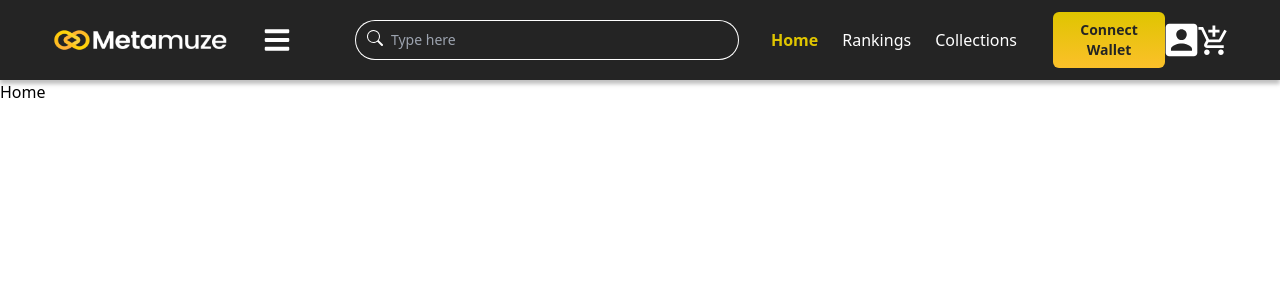
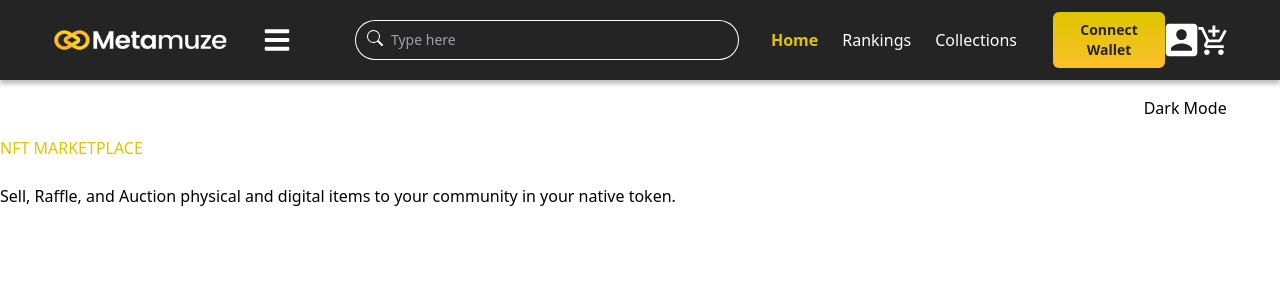
Before and after one commit to mqtech25/NFT_Marketplace, a React (Create React App) app: page / in a window 1280 px wide. Shown: the top 300 px of the page. Built offline with nearby package versions, Linux system fonts and the light colour scheme.

Commit message:
created button component

```diff
--- /dev/null
+++ b/src/component/button.tsx
@@ -0,0 +1,22 @@
+interface buttonInterface {
+  content: string;
+  theme: string;
+  type: string;
+}
+export default function Button(prop: buttonInterface) {
+  return (
+    <button
+      className={`${
+        prop.type == "outline"
+          ? prop.theme
+            ? `border border-${prop.theme} text-${prop.theme} hover:text-secondary-color hover:`
+            : ""
+          : prop.theme
+          ? `bg-${prop.theme}`
+          : "bg-primary-color text-secondary-color"
+      } hover:bg-primary-hoverLinearColor transition rounded-md px-2 2xl:px-3  py-2  font-[600] hidden xl:block text-sm 2xl:text-md`}
+    >
+      {prop.content}
+    </button>
+  );
+}
--- a/src/pages/home.tsx
+++ b/src/pages/home.tsx
@@ -1,7 +1,26 @@
 const Home = () => {
   return (
     <>
-      <h1>Home</h1>
+      <section className="hero__section">
+        {/* switch theme */}
+        <div className="w-11/12 mx-auto switch__theme">
+          <div className="switch__input text-right my-4">Dark Mode</div>
+        </div>
+        {/* hero_section_details */}
+        <div className="hero__section-details">
+          <div className="hero__section_description">
+            <h3 className="text-primary-color">NFT MARKETPLACE</h3>
+            <h2 className="text-primary-white">Give Your NFT Tokens Utility</h2>
+            <p>
+              Sell, Raffle, and Auction physical and digital items to your
+              community in your native token.
+            </p>
+            <div className="btn__group">
+              {/* <button className="bg-primary-linearColor hover:bg-primary-hoverLinearColor transition hover:-translate-y-1  text-secondary-color rounded-md px-2 2xl:px-3  py-2  font-[600] hidden xl:block text-sm 2xl:text-md"></button> */}
+            </div>
+          </div>
+        </div>
+      </section>
     </>
   );
 };
```
